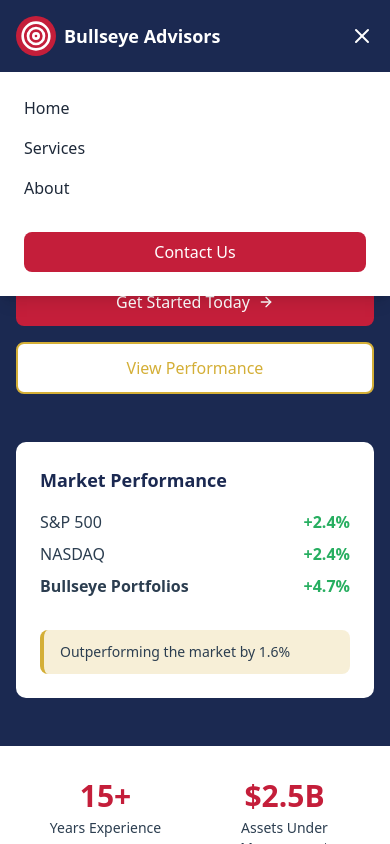
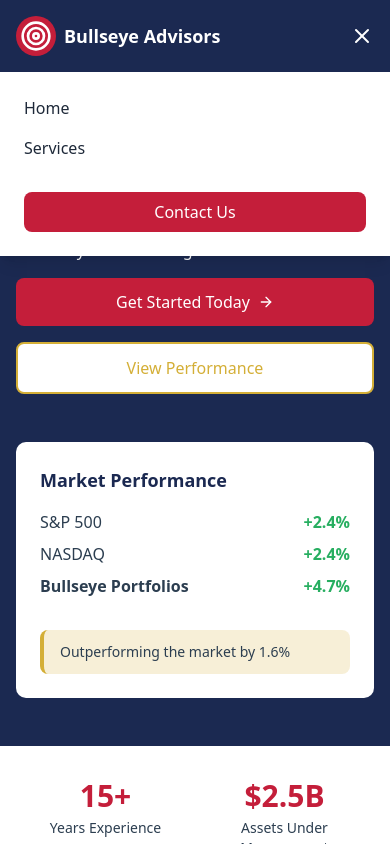
Before and after one commit to Jatti045/service-web-app, a React (Vite) app: page / in a window 390 px wide. Both pictures are taken after a click on the button "Toggle menu". Shown: the top 844 px of the page. Built offline with nearby package versions, Linux system fonts and the light colour scheme.

Commit message:
Added functionality to Navbar component (mobile)

```diff
--- a/src/components/Navbar.jsx
+++ b/src/components/Navbar.jsx
@@ -62,18 +62,27 @@ const Navbar = () => {
       {isOpen && (
         <div className="absolute w-full left-0 bg-white shadow-lg md:hidden">
           <ul className="flex flex-col gap-4 px-6 py-6 text-gray-800">
-            {["Home", "Services", "About"].map((label) => (
+            {[
+              { name: "Home", path: "/" },
+              { name: "Services", path: "/services" },
+            ].map((route) => (
               <li
-                key={label}
+                key={route.name}
                 className="hover:text-primary-red cursor-pointer"
-                onClick={toggleMenu}
+                onClick={() => {
+                  navigate(route.path);
+                  setIsOpen(false);
+                }}
               >
-                {label}
+                {route.name}
               </li>
             ))}
             <button
               className="bg-primary-red text-white px-4 py-2 rounded-md hover:opacity-90 mt-4"
-              onClick={toggleMenu}
+              onClick={() => {
+                navigate("/schedule");
+                setIsOpen(false);
+              }}
             >
               Contact Us
             </button>
```
